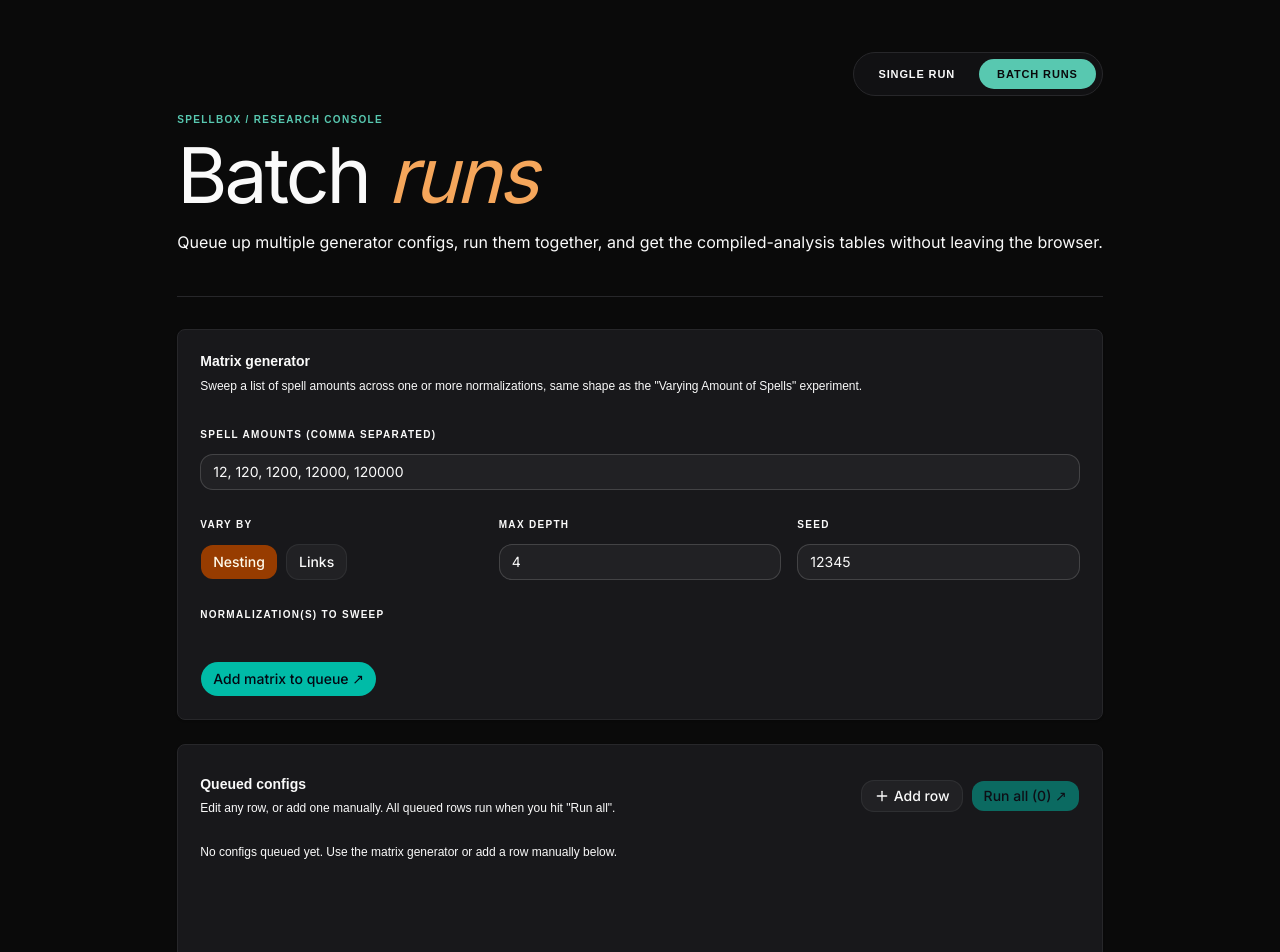
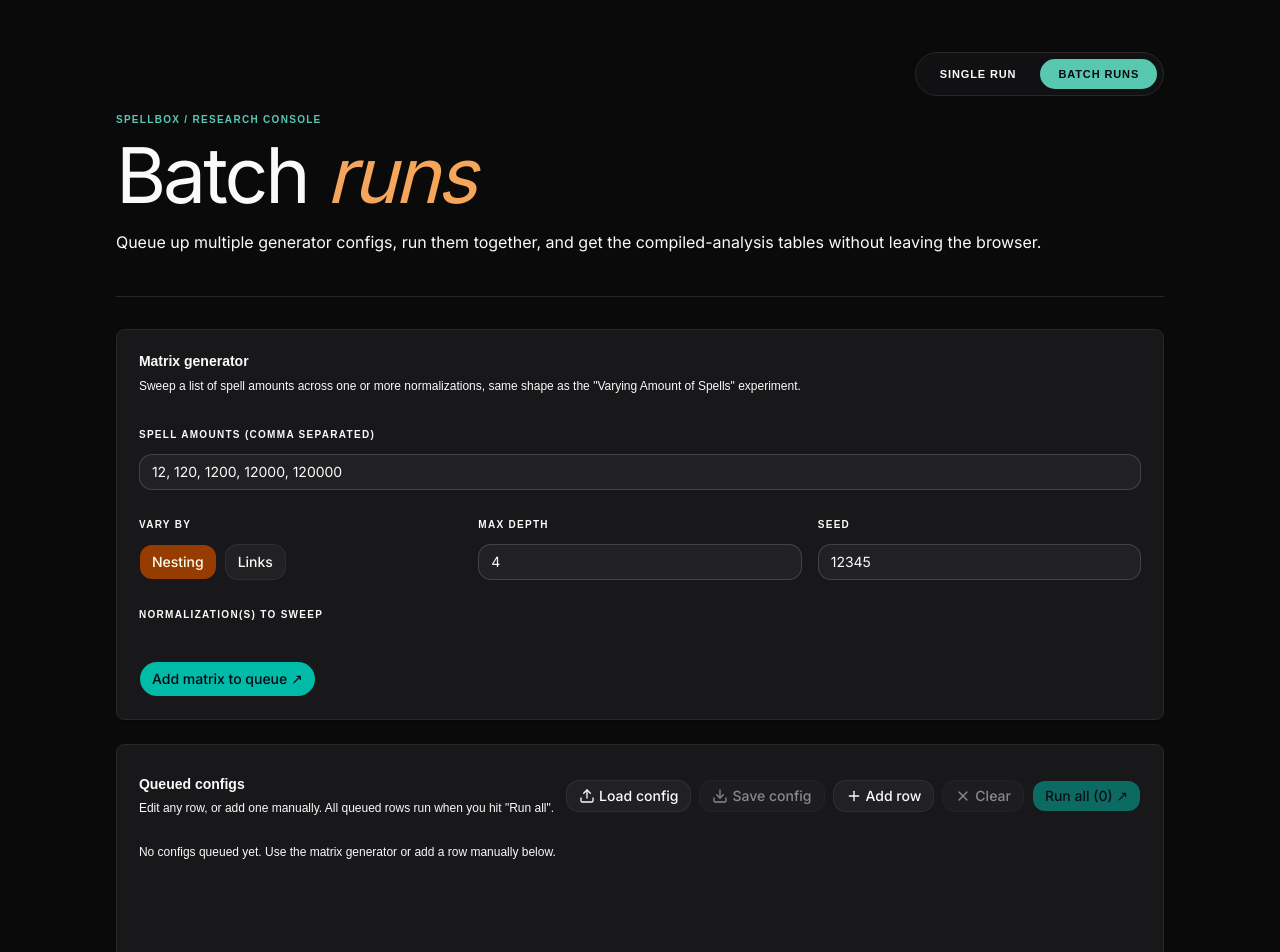
Before and after one commit to Samyc2002/Spell-Sandbox, a Next.js app in the folder apps/web/: page /batch in a window 1280 px wide. Shown: the top 952 px of the page. Built offline with nearby package versions, Linux system fonts and the light colour scheme.

Commit message:
Minor UI changes

```diff
--- a/apps/web/app/batch/page.tsx
+++ b/apps/web/app/batch/page.tsx
@@ -1,6 +1,6 @@
 "use client";
 
-import { useState } from "react";
+import { useRef, useState } from "react";
 import { DashboardHeader } from "@/components/dashboard-header";
 import { MatrixBuilder } from "@/components/matrix-builder";
 import { ConfigTable } from "@/components/config-table";
@@ -8,17 +8,21 @@ import { ResultsTable } from "@/components/results-table";
 import { Button } from "@/components/ui/button";
 import {
 	createEmptyConfig,
+	downloadConfigs,
+	parseConfigsFile,
 	runConfig,
 	type BatchConfig,
 	type BatchResult,
 } from "@/lib/batch";
-import { Plus } from "lucide-react";
+import { Plus, Download, Upload, X } from "lucide-react";
 import { Navbar } from "@/components/navbar";
 
 export default function BatchPage() {
 	const [configs, setConfigs] = useState<BatchConfig[]>([]);
 	const [results, setResults] = useState<BatchResult[]>([]);
 	const [isRunning, setIsRunning] = useState(false);
+	const [loadError, setLoadError] = useState<string | null>(null);
+	const fileInputRef = useRef<HTMLInputElement>(null);
 
 	const updateConfig = (id: string, patch: Partial<BatchConfig>) => {
 		setConfigs((prev) =>
@@ -32,6 +36,11 @@ export default function BatchPage() {
 		setConfigs((prev) => prev.filter((config) => config.id !== id));
 	};
 
+	const clearConfigs = () => {
+		setConfigs([]);
+		setResults([]);
+	};
+
 	const runAll = () => {
 		if (configs.length === 0) return;
 		setIsRunning(true);
@@ -41,6 +50,21 @@ export default function BatchPage() {
 			setIsRunning(false);
 		}, 0);
 		window.scrollTo(0, document.body.scrollHeight);
+	};
+
+	const handleLoadFile = (event: React.ChangeEvent<HTMLInputElement>) => {
+		const file = event.target.files?.[0];
+		event.target.value = "";
+		if (!file) return;
+		file.text()
+			.then((contents) => {
+				const loaded = parseConfigsFile(contents);
+				setConfigs((prev) => [...prev, ...loaded]);
+				setLoadError(null);
+			})
+			.catch(() => {
+				setLoadError("Couldn't load that file as batch configs.");
+			});
 	};
 
 	return (
@@ -89,6 +113,32 @@ export default function BatchPage() {
 									</p>
 								</div>
 								<div className="flex gap-2">
+									<input
+										ref={fileInputRef}
+										type="file"
+										accept="application/json"
+										className="hidden"
+										onChange={handleLoadFile}
+									/>
+									<Button
+										variant="outline"
+										size="sm"
+										className="rounded-2xl"
+										onClick={() =>
+											fileInputRef.current?.click()
+										}
+									>
+										<Upload size={14} /> Load config
+									</Button>
+									<Button
+										variant="outline"
+										size="sm"
+										className="rounded-2xl"
+										disabled={configs.length === 0}
+										onClick={() => downloadConfigs(configs)}
+									>
+										<Download size={14} /> Save config
+									</Button>
 									<Button
 										variant="outline"
 										size="sm"
@@ -101,6 +151,15 @@ export default function BatchPage() {
 										}
 									>
 										<Plus size={14} /> Add row
+									</Button>
+									<Button
+										variant="outline"
+										size="sm"
+										className="rounded-2xl"
+										disabled={configs.length === 0}
+										onClick={clearConfigs}
+									>
+										<X size={14} /> Clear
 									</Button>
 									<Button
 										size="sm"
@@ -117,6 +176,11 @@ export default function BatchPage() {
 									</Button>
 								</div>
 							</div>
+							{loadError && (
+								<p className="batch-summary-note" role="alert">
+									{loadError}
+								</p>
+							)}
 							<ConfigTable
 								configs={configs}
 								onChange={updateConfig}
--- a/apps/web/lib/batch.ts
+++ b/apps/web/lib/batch.ts
@@ -148,3 +148,33 @@ export function downloadJsonReport(result: BatchResult, index: number) {
 		"application/json",
 	);
 }
+
+export function downloadConfigs(configs: BatchConfig[]) {
+	downloadTextFile(
+		"batch-configs.json",
+		JSON.stringify(configs, null, 2),
+		"application/json",
+	);
+}
+
+function isBatchConfig(value: unknown): value is BatchConfig {
+	if (typeof value !== "object" || value === null) return false;
+	const record = value as Record<string, unknown>;
+	return (
+		typeof record.amount === "string" &&
+		(record.nestingOrLinksType === "nesting" ||
+			record.nestingOrLinksType === "links") &&
+		typeof record.nestingOrLinks === "string" &&
+		typeof record.normalization === "string" &&
+		typeof record.seed === "string"
+	);
+}
+
+export function parseConfigsFile(contents: string): BatchConfig[] {
+	const parsed: unknown = JSON.parse(contents);
+	const rows = Array.isArray(parsed) ? parsed : [parsed];
+	if (rows.length === 0 || !rows.every(isBatchConfig)) {
+		throw new Error("File doesn't look like a batch config export.");
+	}
+	return rows.map((row) => ({ ...row, id: createConfigId() }));
+}
```
Also changed, not shown: 91 other files (tests, documents, lock files or other folders).
